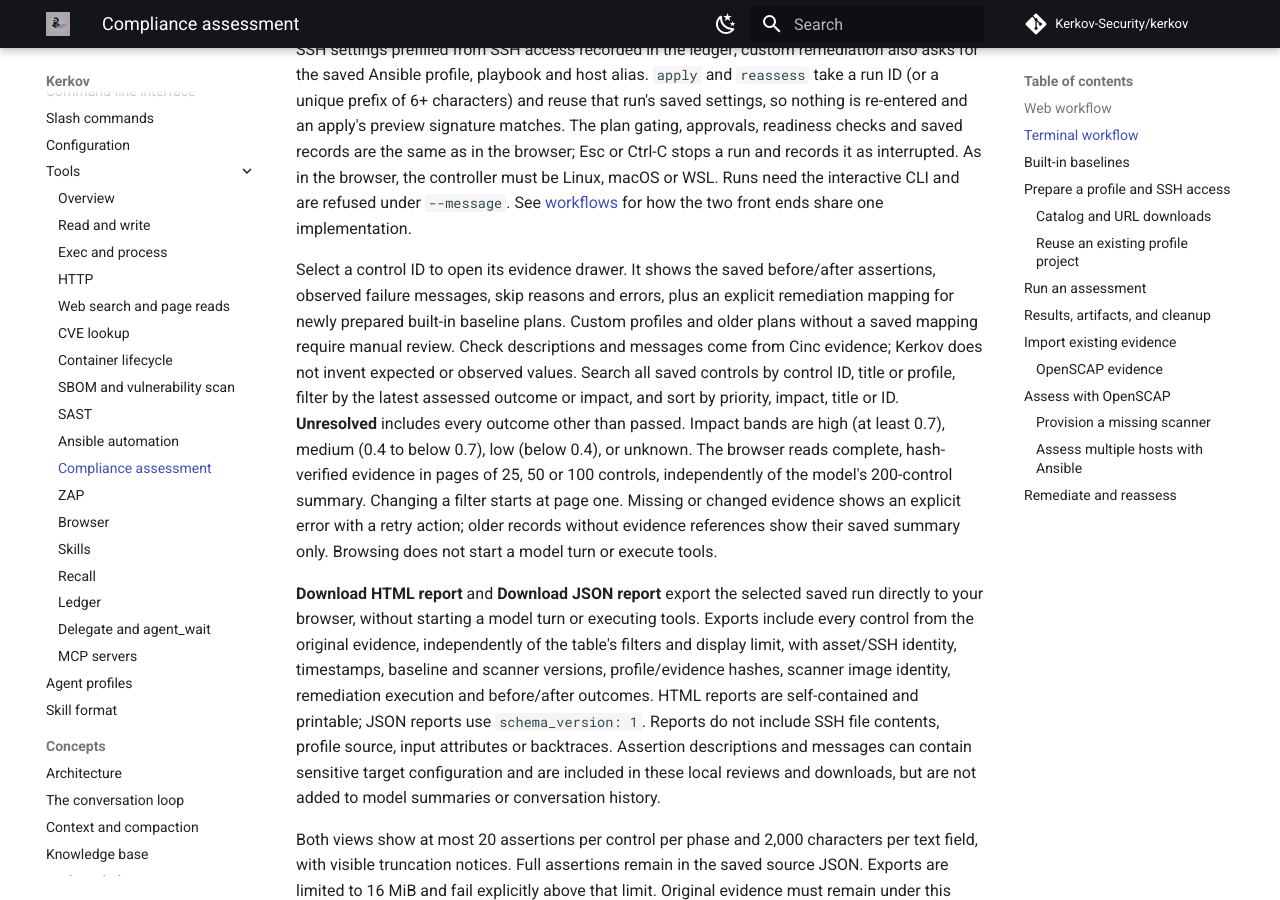
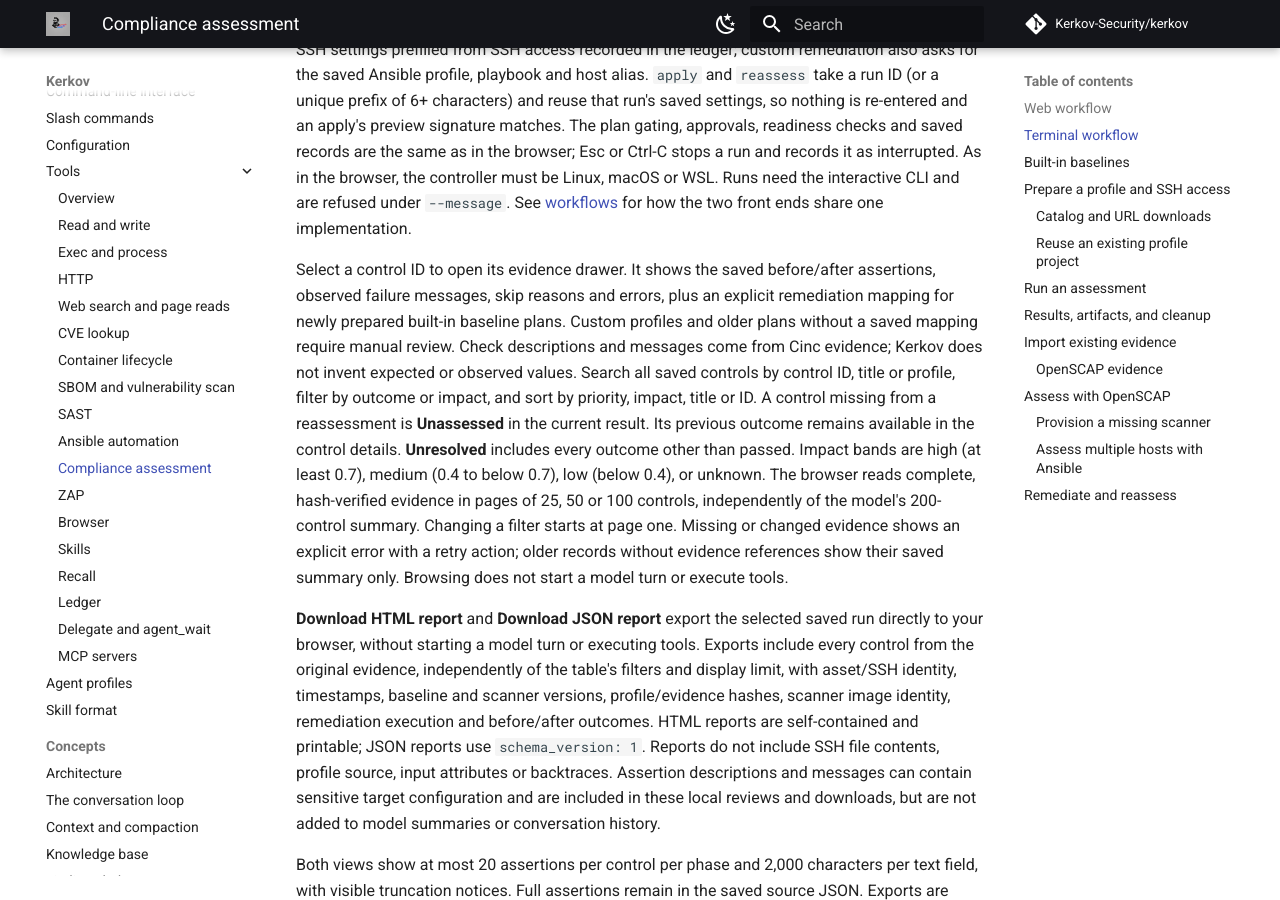
Before and after one commit to Kerkov-Security/kerkov, an MkDocs documentation site: the page built from docs/reference/tools/compliance.md, in a window 1280 px wide and 900 px high, scrolled down 1609 px. Built offline with MkDocs 1.6.1 and Material for MkDocs 9.7.7, drawn with Linux system fonts in a browser that asks for light colours; comment, search, counter and statistics services are not loaded.

Commit message:
Keep previous evidence out of current reassessment outcomes

```diff
--- a/docs/reference/tools/compliance.md
+++ b/docs/reference/tools/compliance.md
@@ -83,8 +83,10 @@ assertions, observed failure messages, skip reasons and errors, plus an explicit
 remediation mapping for newly prepared built-in baseline plans. Custom profiles
 and older plans without a saved mapping require manual review. Check descriptions
 and messages come from Cinc evidence; Kerkov does not invent expected or observed
-values. Search all saved controls by control ID, title or profile, filter by the
-latest assessed outcome or impact, and sort by priority, impact, title or ID.
+values. Search all saved controls by control ID, title or profile, filter by
+outcome or impact, and sort by priority, impact, title or ID. A control missing
+from a reassessment is **Unassessed** in the current result. Its previous outcome
+remains available in the control details.
 **Unresolved** includes every outcome other than passed. Impact bands are high
 (at least 0.7), medium (0.4 to below 0.7), low (below 0.4), or unknown.
 The browser reads complete, hash-verified evidence in pages of 25, 50 or 100
--- a/src/kerkov/web/console/templates/console/dashboard.html
+++ b/src/kerkov/web/console/templates/console/dashboard.html
@@ -15,7 +15,7 @@
     <link rel="stylesheet" href="{% static 'console/resource-profile.css' %}?v=3">
     <link rel="stylesheet" href="{% static 'console/compliance.css' %}?v=8">
     <script src="{% static 'console/compliance-projects.js' %}?v=2" defer></script>
-    <script src="{% static 'console/host-compliance.js' %}?v=16" defer></script>
+    <script src="{% static 'console/host-compliance.js' %}?v=20" defer></script>
     <script src="{% static 'console/resource-profile.js' %}?v=4" defer></script>
     <script src="{% static 'console/inventory.js' %}?v=11" defer></script>
     <script src="{% static 'console/provider-settings.js' %}?v=3" defer></script>
```
Also changed, not shown: src/kerkov/web/console/static/console/host-compliance.js (+16 -6 lines), 3 other files.
